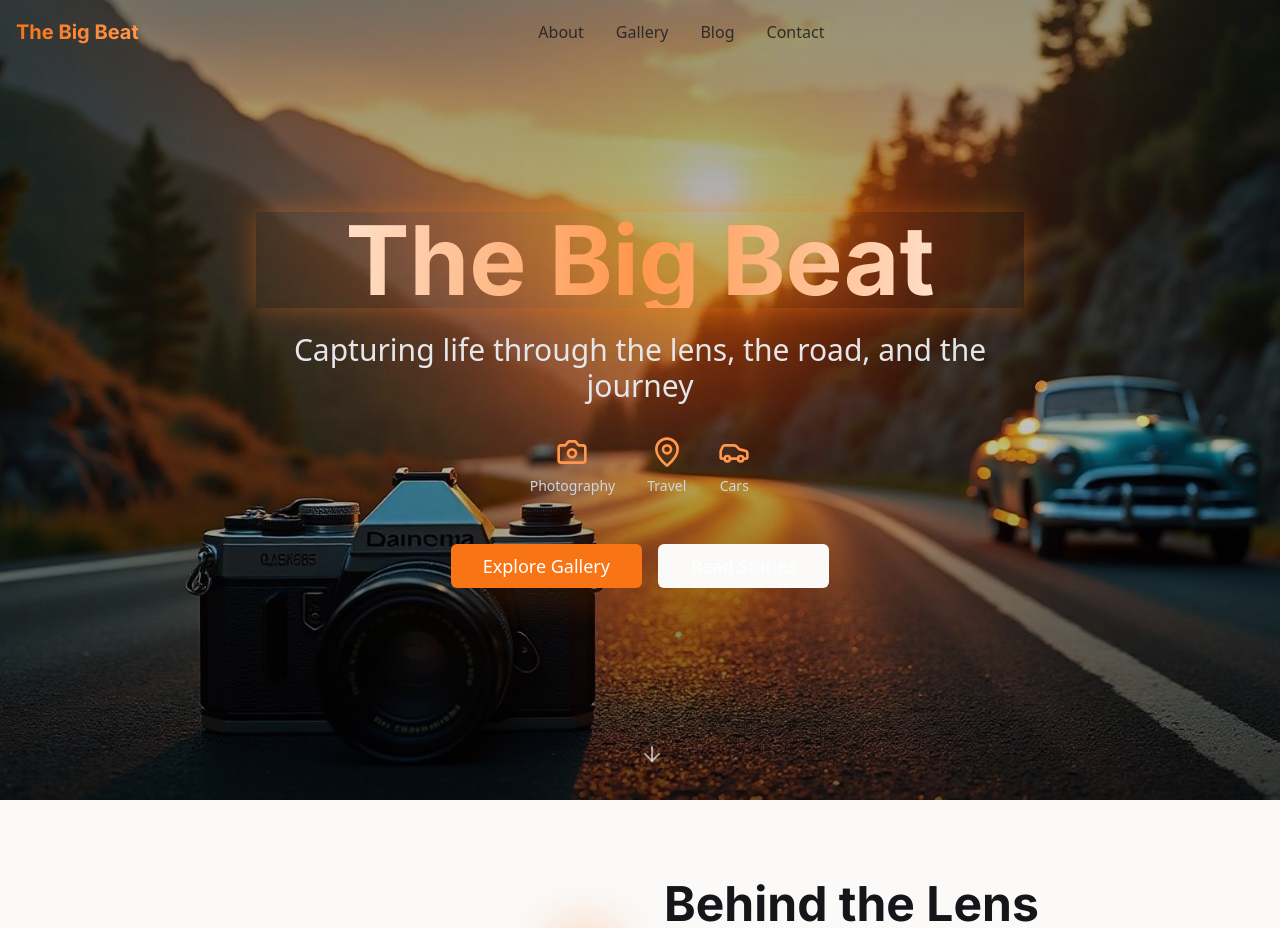
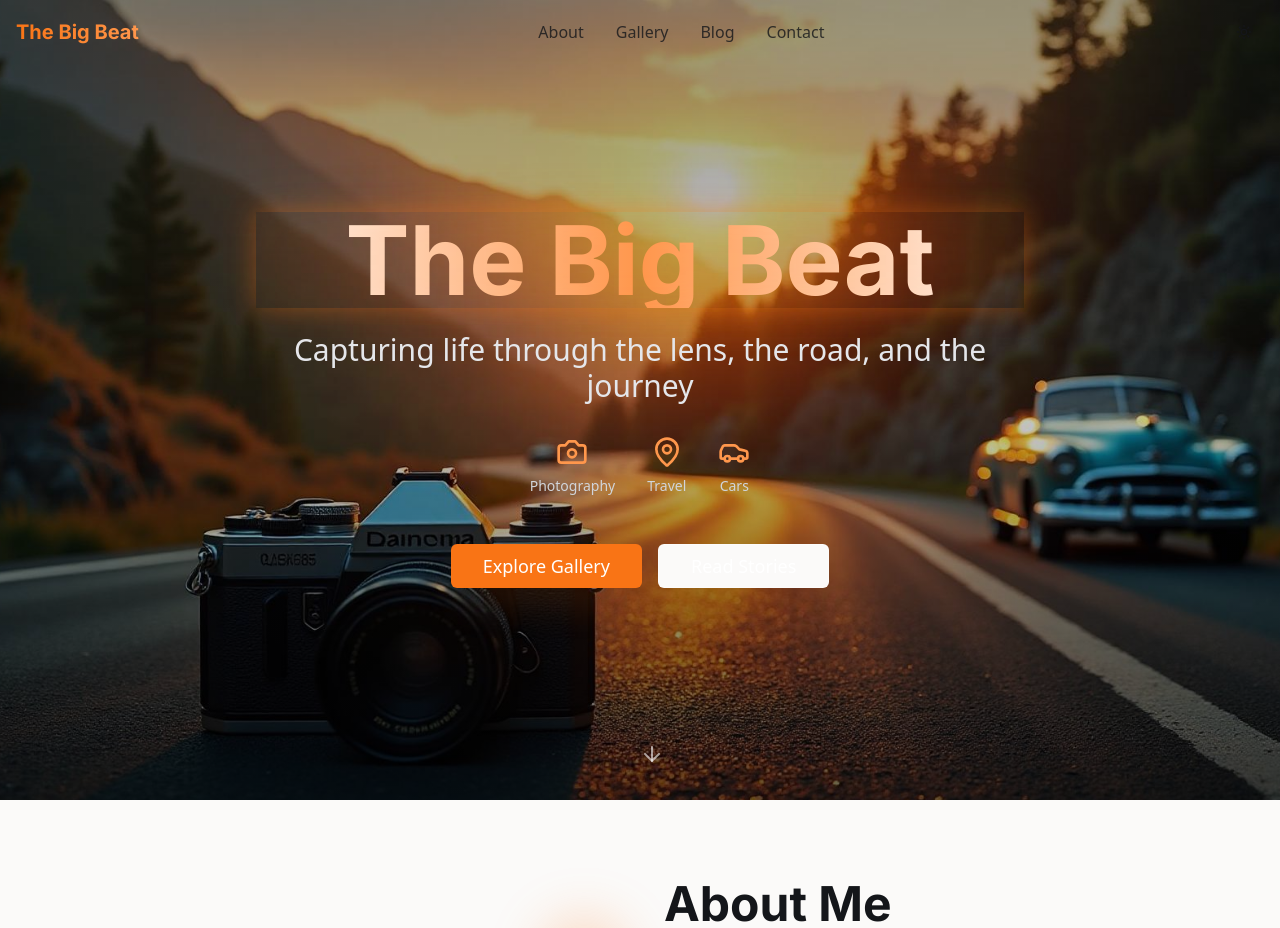
Before and after one commit to vinthefantastic1/thebigbeat-visual-journey, a React (Vite) app: page / in a window 1280 px wide. Shown: the top 928 px of the page. Built offline with nearby package versions, Linux system fonts and the light colour scheme.

Commit message:
Remove "behind the lens"

```diff
--- a/src/components/AboutSection.tsx
+++ b/src/components/AboutSection.tsx
@@ -20,7 +20,7 @@ const AboutSection = () => {
         <div className="space-y-6">
           <div>
             <h2 className="text-4xl md:text-5xl font-bold font-display mb-4 text-foreground">
-              Behind the Lens
+              About Me
             </h2>
             <div className="w-20 h-1 bg-primary rounded-full mb-6"></div>
           </div>
```
